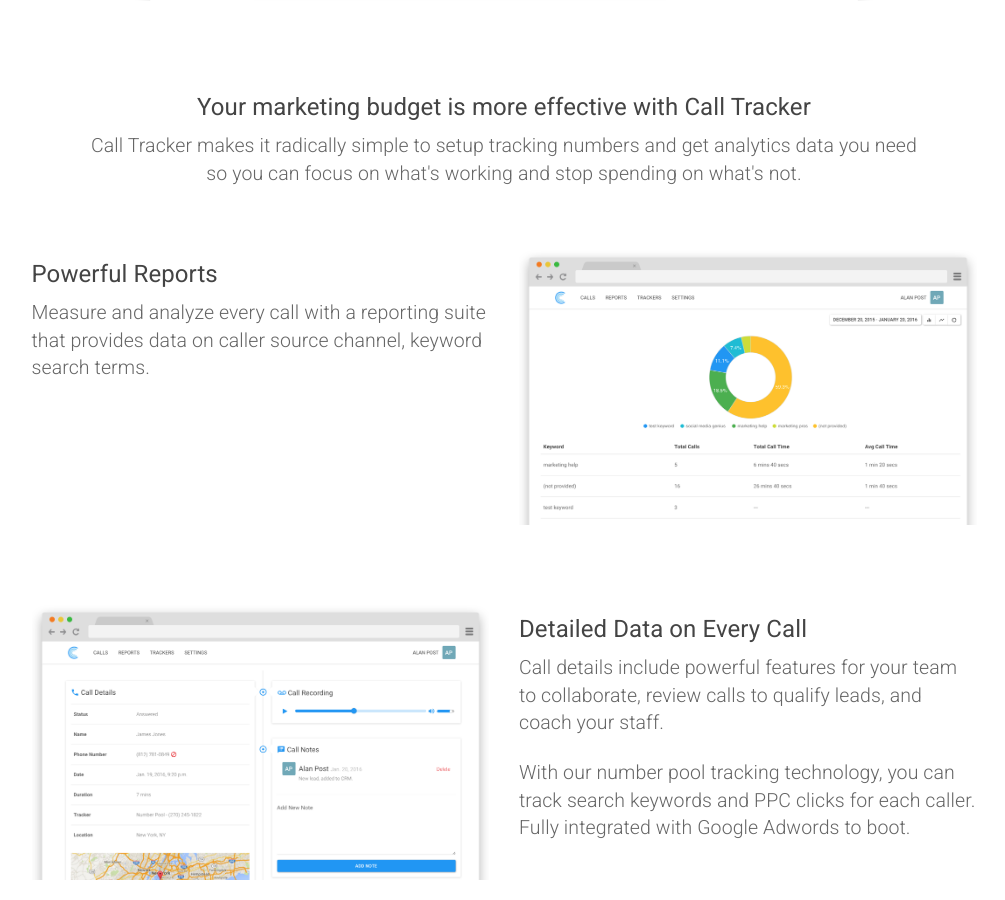
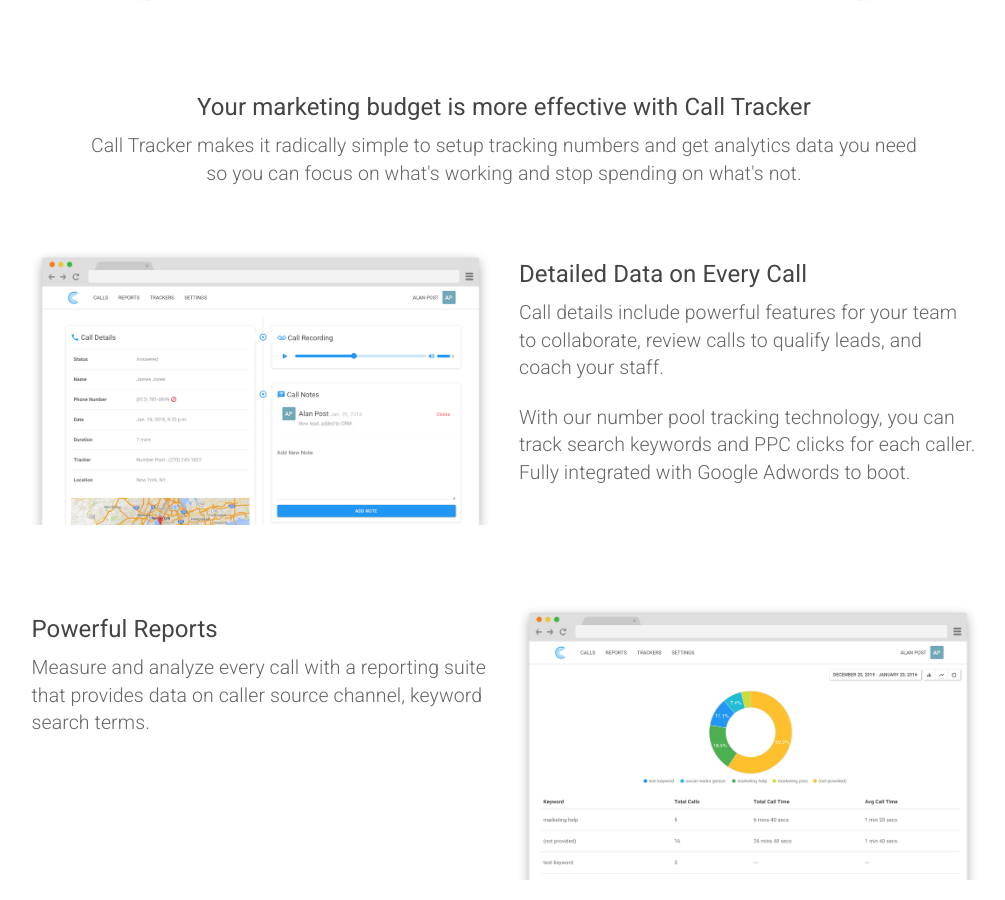
Before and after one commit to sumonst21/calltrackerio-site, a Jekyll site: the page built from index.html, in a window 1280 px wide and 900 px high, scrolled down 661 px. Shown: the whole window, without its empty margins (136-1141 px from the left). Built offline with Jekyll 4.4.1, drawn with Linux system fonts in a browser that asks for light colours.

Commit message:
reorder the sections so they make more sense

```diff
--- a/index.html
+++ b/index.html
@@ -29,18 +29,6 @@
 <section class="">
 	<div class="container">
 		<div class="row p-b-40 m-t-40">
-			<div class="col-md-5 col-md-offset-1">
-					<h4>Powerful Reports</h4>
-				<p class="lead">Measure and analyze every call with a reporting suite that provides data on caller source channel, keyword search terms.</p>
-			</div>
-			<div class="col-md-5">
-				<img class="img-responsive" src="images/app-mockups/keywordreportmockup.png">
-			</div>
-		</div>
-</section>
-<section class="">
-	<div class="container">
-		<div class="row p-b-40 m-t-40">
 			<div class="col-md-5 col-md-push-6">
 				<h4>Detailed Data on Every Call</h4>
 				<p class="lead">Call details include powerful features for your team to collaborate, review calls to qualify leads, and coach your staff.</p>
@@ -55,11 +43,23 @@
 	<div class="container">
 		<div class="row p-b-40 m-t-40">
 			<div class="col-md-5 col-md-offset-1">
+					<h4>Powerful Reports</h4>
+				<p class="lead">Measure and analyze every call with a reporting suite that provides data on caller source channel, keyword search terms.</p>
+			</div>
+			<div class="col-md-5">
+				<img class="img-responsive" src="images/app-mockups/keywordreportmockup.png">
+			</div>
+		</div>
+</section>
+<section class="">
+	<div class="container">
+		<div class="row p-b-40 m-t-40">
+			<div class="col-md-5 col-md-push-6">
 				<h4>White Labeling for Agencies</h4>
 				<p class="lead">Call Tracker's Agency Edition is perfect for Marketing Agencies to seemleslly provide call tracking to their clients under their brand.</p>
 				<p class="lead">With our agency features, you can easily manage call tracking for multiple clients and give each client access to their own dashboard under your brand.</p>
 			</div>
-			<div class="col-md-5">
+			<div class="col-md-5 col-md-pull-5 col-md-offset-1">
 				<img class="img-responsive" src="images/app-mockups/agency-branding-mockup.png">
 			</div>
 		</div>
```
